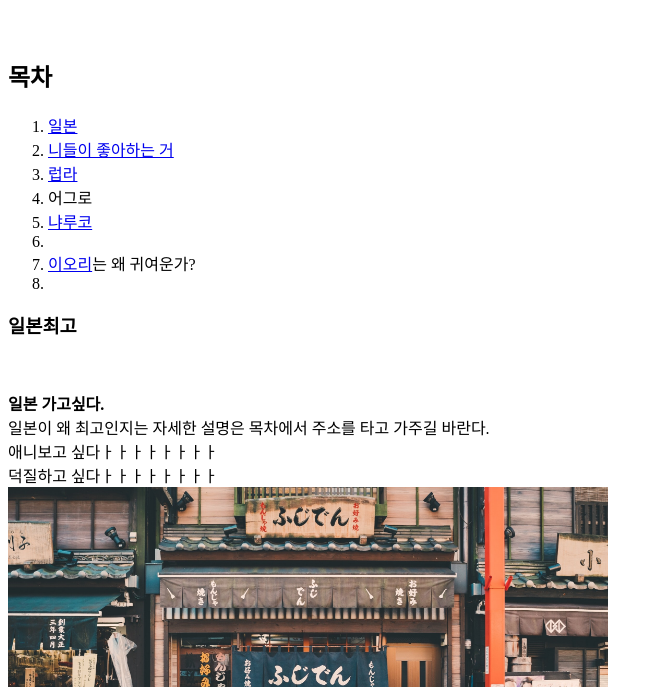
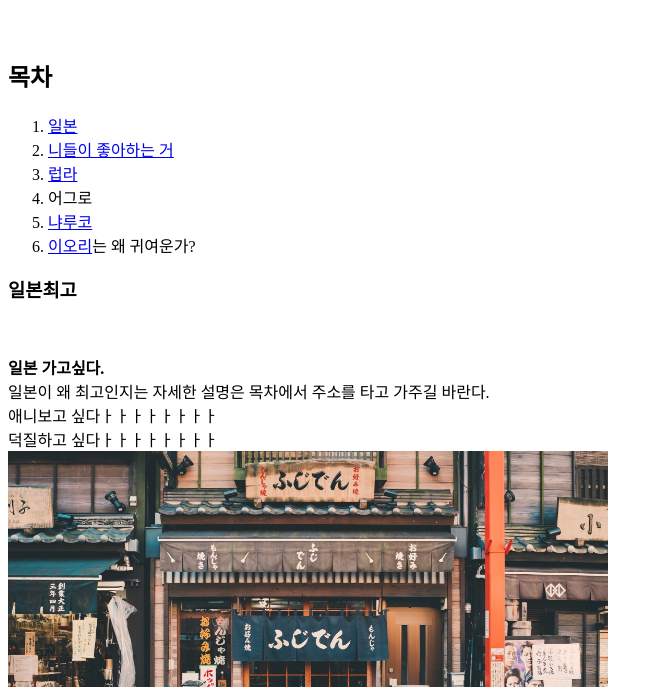
Before and after one commit to lmj8297/web1, a plain HTML site: page index.html in a window 1280 px wide. Shown: the part 113-800 px from the top of the page, without its empty margins (0-663 px from the left). Drawn offline with Linux system fonts and the light colour scheme.

Commit message:
Add files via upload

```diff
--- a/index.html
+++ b/index.html
@@ -12,8 +12,8 @@
        title="로리문서">니들이 좋아하는 거</a></li>
     <li><a href="https://www.daejeon.go.kr/" target="_blank" title="러브라이브문서">럽라</a></li>
     <li>어그로</li>
-   <li><a href="https://namu.wiki/w/%EB%83%90%EB%A3%A8%EC%BD%94" target="_blank" title="희승이 딸">냐루코</a><li>
-    <li><a href="https://namu.wiki/w/%EB%AF%B8%EB%82%98%EC%84%B8%20%EC%9D%B4%EC%98%A4%EB%A6%AC" target="_blank" title="수명이 애인">이오리</a>는 왜 귀여운가?<li>
+    <li><a href="https://namu.wiki/w/%EB%83%90%EB%A3%A8%EC%BD%94" target="_blank" title="희승이 딸">냐루코</a></li>
+    <li><a href="https://namu.wiki/w/%EB%AF%B8%EB%82%98%EC%84%B8%20%EC%9D%B4%EC%98%A4%EB%A6%AC" target="_blank" title="수명이 애인">이오리</a>는 왜 귀여운가?</li>
   </ol>
 <h3>일본최고</h3><br>
   <p><strong>일본 가고싶다.</strong> <br> 일본이 왜 최고인지는 자세한 설명은 목차에서 주소를 타고 가주길 바란다.<br>
@@ -48,7 +48,7 @@
       그래서 계속 보는 중인데 저거 ㄹㅇ이냐..? 하.. ㅆㅂ 사스케 보고싶다.. 진짜 언제<br>
       이렇게 신급 최강들이 되었을까 옛날 생각나고 나 중딩 때 생각나고 뭔가 슬프기도<br>
       하고 좋기도하고 감격도하고 여러가지감정이 복잡하네.. 아무튼 나루토는 진짜 애니<br>
-      중 최거명작임.. <strong><u>일단 주문받아서 쓰긴 했는데 왜이리 ㅄ같냐</u></strong><br>
+      중 최거명작임.. <strong><u>-일단 주문받아서 쓰긴 했는데 왜이리 ㅄ같냐-</u></strong><br>
       <img src="ㅄ.jpeg" width="600"><br>
       - 자료제공 박희승 -
     <br><br>
```
Lines whose indentation alone changed are shown as unchanged.
